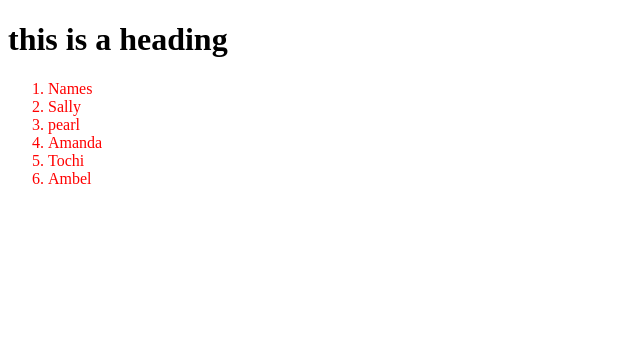
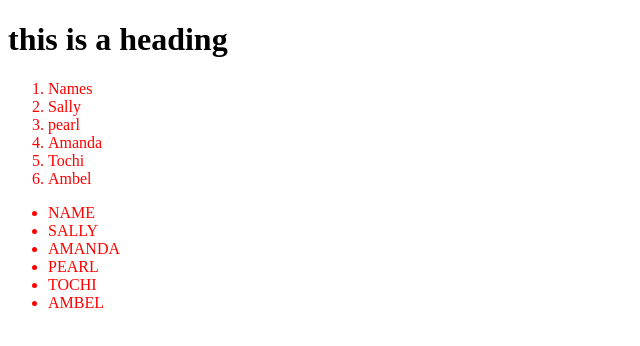
Before and after one commit to Sallyik719/sallys-git, a plain HTML site: page index.html in a window 1280 px wide. Shown: the whole page, without its empty margins (0-640 px from the left). Drawn offline with Linux system fonts and the light colour scheme.

Commit message:
unorderd list

```diff
--- a/index.html
+++ b/index.html
@@ -16,6 +16,14 @@
         <li>Tochi</li>
         <li>Ambel</li>
     </ol>
+    <ul>
+        <li>NAME</li>
+        <li>SALLY</li>
+        <li>AMANDA</li>
+        <li>PEARL</li>
+        <li>TOCHI</li>
+        <li>AMBEL</li>
+    </ul>
 
 </body>
 </html>
```
